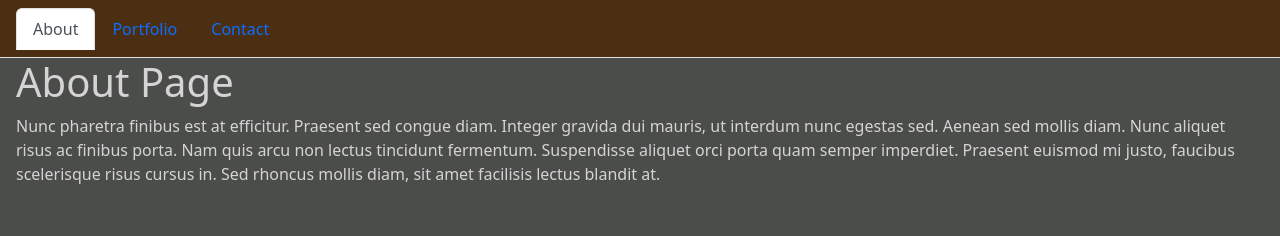
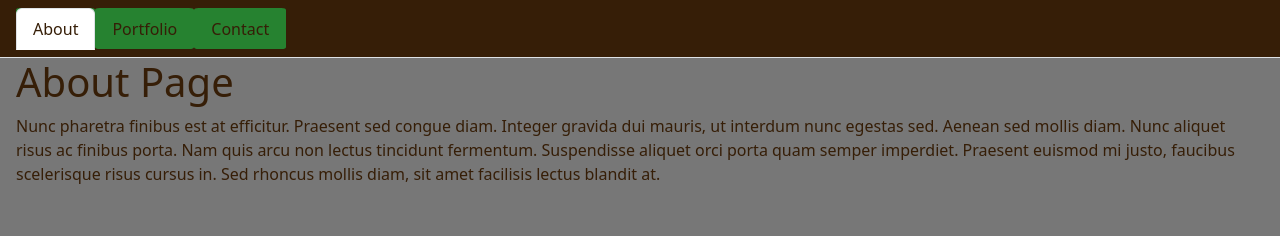
Before and after one commit to rtcottle/professional-portfolio, a React (Create React App) app: page / in a window 1280 px wide. Shown: the top 236 px of the page. Built offline with nearby package versions, Linux system fonts and the light colour scheme.

Commit message:
added color changes, removed notes, and fixed borders

```diff
--- a/src/components/NavTabs.js
+++ b/src/components/NavTabs.js
@@ -4,7 +4,7 @@ import '../styles.css';
 function NavTabs({ currentPage, handlePageChange }) {
   return (
     <div>
-      {/* This is the collapasable nav bar  */}
+      {/*TODO: in future, add this collapasable nav bar  */}
       {/* <div class="collapse " id="navbarToggleExternalContent">
         <div class="bg-dark p-4">
           <h5 class="text-white h4">Collapsed content</h5>
@@ -34,6 +34,7 @@ function NavTabs({ currentPage, handlePageChange }) {
           <a
             href="#about"
             onClick={() => handlePageChange('About')}
+            id="about"
             className={currentPage === 'About' ? 'nav-link active' : 'nav-link'}
           >
             About
@@ -43,6 +44,7 @@ function NavTabs({ currentPage, handlePageChange }) {
           <a
             href="#portfolio"
             onClick={() => handlePageChange('Portfolio')}
+            id="portfolio"
             className={
               currentPage === 'Portfolio' ? 'nav-link active' : 'nav-link'
             }
@@ -54,6 +56,7 @@ function NavTabs({ currentPage, handlePageChange }) {
           <a
             href="#contact"
             onClick={() => handlePageChange('Contact')}
+            id="contact"
             className={
               currentPage === 'Contact' ? 'nav-link active' : 'nav-link'
             }
--- a/src/components/pages/Contact.js
+++ b/src/components/pages/Contact.js
@@ -1,26 +1,3 @@
-// import React from 'react';
-
-// export default function Contact() {
-//   return (
-//     <div className="px-3">
-//       <h1>Contact Page</h1>
-//       <p>
-//         Integer cursus bibendum sem non pretium. Vestibulum in aliquet sem, quis
-//         molestie urna. Aliquam semper ultrices varius. Aliquam faucibus sit amet
-//         magna a ultrices. Aenean pellentesque placerat lacus imperdiet
-//         efficitur. In felis nisl, luctus non ante euismod, tincidunt bibendum
-//         mi. In a molestie nisl, eu sodales diam. Nam tincidunt lacus quis magna
-//         posuere, eget tristique dui dapibus. Maecenas fermentum elementum
-//         faucibus. Quisque nec metus vestibulum, egestas massa eu, sollicitudin
-//         ipsum. Nulla facilisi. Sed ut erat ligula. Nam tincidunt nunc in nibh
-//         dictum ullamcorper. Class aptent taciti sociosqu ad litora torquent per
-//         conubia nostra, per inceptos himenaeos. Etiam ornare rutrum felis at
-//         rhoncus. Etiam vel condimentum magna, quis tempor nulla.
-//       </p>
-//     </div>
-//   );
-// }
-
 import React, { useState, useRef } from 'react';
 import emailjs from '@emailjs/browser';
 // import helper functions to validate email and name
@@ -98,6 +75,7 @@ function Form() {
     <div className="px-3">
       <h1>Contact Me</h1>
       <p>Hello {name}</p>
+      {/* this is the email form */}
       <form className="form px-3 my-3" ref={form} onSubmit={handleFormSubmit}>
         <input
           className="row w-50"
@@ -115,7 +93,7 @@ function Form() {
           type="email"
           placeholder="email"
         />
-        <input
+        <textarea
           className="row w-50 my-3"
           value={message}
           name="message"
@@ -141,38 +119,4 @@ function Form() {
   );
 }
 
-// // export const ContactUs = () => {
-// const form = useRef();
-
-// const sendEmail = (e) => {
-//   e.preventDefault();
-
-//   emailjs
-//     .sendForm(
-//       'YOUR_SERVICE_ID',
-//       'YOUR_TEMPLATE_ID',
-//       form.current,
-//       'YOUR_PUBLIC_KEY'
-//     )
-//     .then(
-//       (result) => {
-//         console.log(result.text);
-//       },
-//       (error) => {
-//         console.log(error.text);
-//       }
-//     );
-// };
-
-//   return (
-//     <form ref={form} onSubmit={sendEmail}>
-//       <label>Name</label>
-//       <input type="text" name="user_name" />
-//       <label>Email</label>
-//       <input type="email" name="user_email" />
-//       <label>Message</label>
-//       <textarea name="message" />
-//       <input type="submit" value="Send" />
-//     </form>
-//   );
 export default Form;
--- a/src/styles.css
+++ b/src/styles.css
@@ -1,27 +1,32 @@
 :root {
-  --background-color: #0d0f0cbd;
-  --accent-color: #3a673fb9;
-  --heading-color: #4c2a0adb;
+  --background-color: #777777;
+  --accent-color: #268230;
+  --heading-color: #361e07;
   --dark: #3f3f3f0d;
-  --light: #e4e4e4e4;
 }
 
 #navbar {
   background-color: var(--heading-color);
 }
 
-.nav-item {
-  /* background-color: var(--accent-color); */
-  border-radius: 5%;
+#about,
+#contact,
+#portfolio {
+  color: var(--heading-color);
 }
 
-.nav-link {
-  color: var(--light);
+.active {
+  color: blue;
+}
+
+.nav-item {
+  background-color: var(--accent-color);
+  border-radius: 5%;
 }
 
 .background {
   background-color: var(--background-color);
-  color: var(--light);
+  color: var(--heading-color);
 }
 
 .icon {
@@ -30,20 +35,21 @@
 }
 
 .card {
-  background-color: var(--light);
+  background-color: var(--heading-color);
   color: var(--heading-color);
   opacity: 70%;
 }
 
 .button {
-  background-color: lightgreen;
+  background-color: rgb(145, 96, 47);
+  border-radius: 3px;
 }
 
 .screenshot {
   height: 20rem;
   width: 35rem;
   opacity: 70%;
-  border-radius: 2% 0 2% 0;
+  border-radius: 3px;
 }
 
 .screenshot:hover {
@@ -53,3 +59,9 @@
 a:hover {
   color: var(--heading-color);
 }
+
+input,
+textarea {
+  border-radius: 3px;
+  border: none;
+}
```
